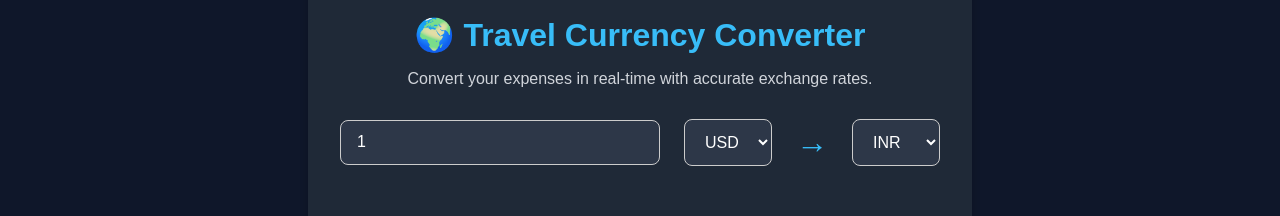
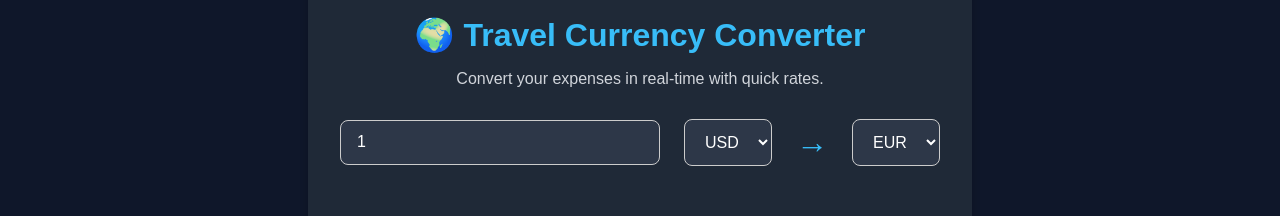
Before and after one commit to Gurkirat27GK/Travel-Budget-Planning-Tool, a React (Create React App) app in the folder travel-budget-tool/: page /CurrencyConverter in a window 1280 px wide. Shown: the part 148-364 px from the top of the page. Built offline with nearby package versions, Linux system fonts and the light colour scheme.

Commit message:
currency convertor

```diff
--- a/travel-budget-tool/src/pages/CurrencyConverter.js
+++ b/travel-budget-tool/src/pages/CurrencyConverter.js
@@ -1,37 +1,12 @@
-import React, { useState } from "react";
+import React, { useState, useEffect } from "react";
 import "./converter.css";
 
 const exchangeRates = {
-  USD: {
-    EUR: 0.85,
-    INR: 75.0,
-    GBP: 0.75,
-    JPY: 110.0,
-  },
-  EUR: {
-    USD: 1.18,
-    INR: 88.0,
-    GBP: 0.88,
-    JPY: 129.0,
-  },
-  INR: {
-    USD: 0.013,
-    EUR: 0.012,
-    GBP: 0.010,
-    JPY: 1.45,
-  },
-  GBP: {
-    USD: 1.33,
-    EUR: 1.14,
-    INR: 98.0,
-    JPY: 145.0,
-  },
-  JPY: {
-    USD: 0.0091,
-    EUR: 0.0078,
-    INR: 0.69,
-    GBP: 0.0069,
-  },
+  USD: { EUR: 0.85, INR: 75.0, GBP: 0.75, JPY: 110.0 },
+  EUR: { USD: 1.18, INR: 88.0, GBP: 0.88, JPY: 129.0 },
+  INR: { USD: 0.013, EUR: 0.012, GBP: 0.010, JPY: 1.45 },
+  GBP: { USD: 1.33, EUR: 1.14, INR: 98.0, JPY: 145.0 },
+  JPY: { USD: 0.0091, EUR: 0.0078, INR: 0.69, GBP: 0.0069 },
 };
 
 function CurrencyConverter() {
@@ -41,6 +16,14 @@ function CurrencyConverter() {
   const [convertedAmount, setConvertedAmount] = useState(null);
   const [error, setError] = useState("");
 
+  useEffect(() => {
+    // Reset toCurrency when fromCurrency changes
+    if (exchangeRates[fromCurrency]) {
+      const availableTargets = Object.keys(exchangeRates[fromCurrency]);
+      setToCurrency(availableTargets[0]);
+    }
+  }, [fromCurrency]);
+
   const handleConversion = () => {
     if (!amount || isNaN(amount) || amount <= 0) {
       setError("Please enter a valid amount.");
@@ -48,13 +31,14 @@ function CurrencyConverter() {
       return;
     }
 
-    // Check if exchange rate exists
-    if (exchangeRates[fromCurrency] && exchangeRates[fromCurrency][toCurrency]) {
-      const conversionRate = exchangeRates[fromCurrency][toCurrency];
-      setConvertedAmount((amount * conversionRate).toFixed(2));
+    const rate =
+      exchangeRates[fromCurrency] && exchangeRates[fromCurrency][toCurrency];
+
+    if (rate) {
+      setConvertedAmount((amount * rate).toFixed(2));
       setError("");
     } else {
-      setError("Conversion not available.");
+      setError("Conversion not available for selected currencies.");
       setConvertedAmount(null);
     }
   };
@@ -62,7 +46,7 @@ function CurrencyConverter() {
   return (
     <div className="currency-converter-page">
       <h1>🌍 Travel Currency Converter</h1>
-      <p>Convert your expenses in real-time with accurate exchange rates.</p>
+      <p>Convert your expenses in real-time with quick rates.</p>
 
       <div className="converter-box">
         <input
@@ -90,20 +74,25 @@ function CurrencyConverter() {
           value={toCurrency}
           onChange={(e) => setToCurrency(e.target.value)}
         >
-          {Object.keys(exchangeRates[fromCurrency]).map((cur) => (
-            <option key={cur} value={cur}>
-              {cur}
-            </option>
-          ))}
+          {exchangeRates[fromCurrency] &&
+            Object.keys(exchangeRates[fromCurrency]).map((cur) => (
+              <option key={cur} value={cur}>
+                {cur}
+              </option>
+            ))}
         </select>
       </div>
 
       <button onClick={handleConversion}>Convert</button>
 
       {error && <p className="error">{error}</p>}
+
       {convertedAmount !== null && (
         <h2 className="result">
-          {amount} {fromCurrency} = <strong>{convertedAmount} {toCurrency}</strong>
+          {amount} {fromCurrency} ={" "}
+          <strong>
+            {convertedAmount} {toCurrency}
+          </strong>
         </h2>
       )}
     </div>
```
